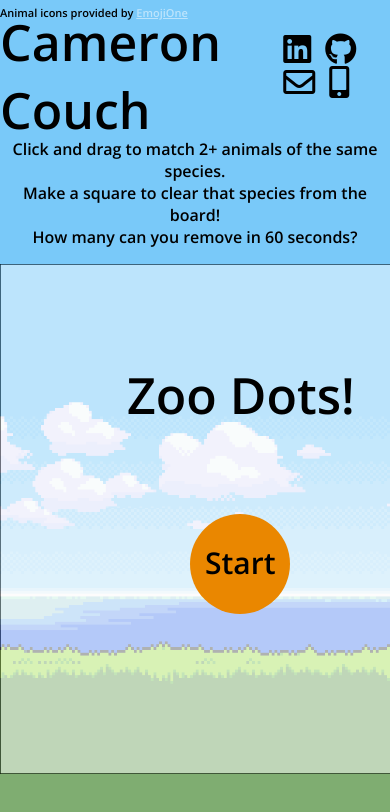
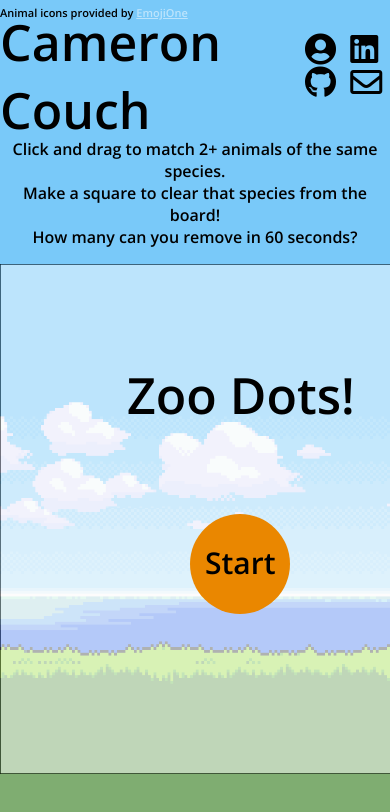
Before and after one commit to CameronHCouch/zoo-dots, a website built with webpack: page index.html in a window 390 px wide. Shown: the top 812 px of the page. Built offline with nearby package versions, Linux system fonts and the light colour scheme.

Commit message:
Add personal link icon to nav links. Implement media query for nav links.

```diff
--- a/assets/index.css
+++ b/assets/index.css
@@ -50,6 +50,7 @@ div{
 
 nav{
   margin-left: 15px;
+  min-width: 178px;
 }
 
 i{
@@ -98,3 +99,11 @@ p{
   position: absolute;
   top: 0; left: 0; bottom: 500; right: 0;
 }
+
+
+@media screen and (max-width: 419px) {
+  nav{
+      margin-left: 15px;
+      min-width: 90px;
+      max-width: 80px;
+  }
--- a/index.html
+++ b/index.html
@@ -16,10 +16,10 @@
   <header>
     <h1><a href="https://www.cameroncouch.me" target="_blank">Cameron Couch</a></h1>
     <nav>
+      <a href="https://www.cameroncouch.me" target="_blank"><i class="fas fa-user-circle fa-2x"></i></a>
       <a href="https://www.linkedin.com/in/cameroncouch/" target="_blank"><i class="fab fa-linkedin fa-2x"></i></a>
       <a href="https://github.com/CameronHCouch/" target="_blank"><i class="fab fa-github fa-2x"></i></a>
       <a href="mailto:cameronhcouch@gmail.com?subject=Job%20Opportunity"><i class="far fa-envelope fa-2x"></i></a>
-      <a href="tel:+01-860-817-2397"><i class="fas fa-mobile-alt fa-2x"></i></a>
     </nav>
   </header>
   <section>
```
